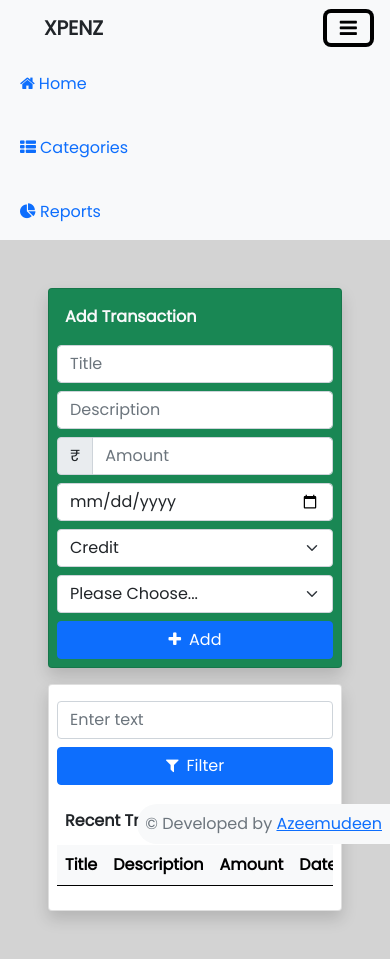
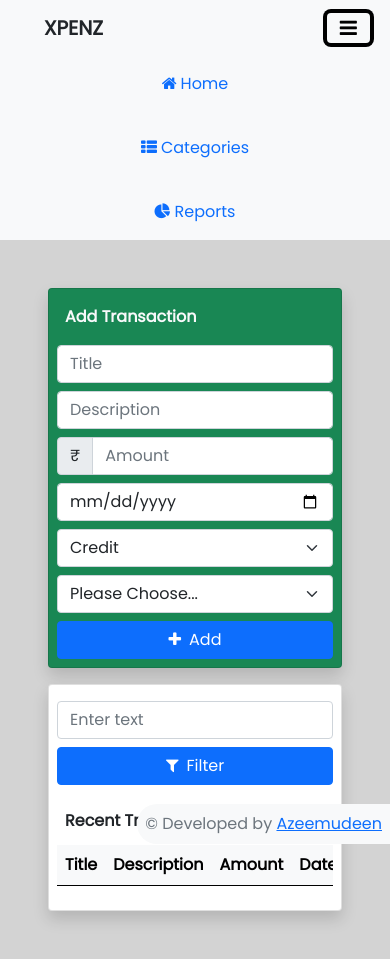
Before and after one commit to azeemudeen/scrud-simple-expense-tracker, a React (Vite) app in the folder client/: page / in a window 390 px wide. Both pictures are taken after a click on the button "Toggle navigation". Built offline with nearby package versions, Linux system fonts and the light colour scheme.

Commit message:
center nav on sm

```diff
--- a/client/src/components/navbar/NavBar.jsx
+++ b/client/src/components/navbar/NavBar.jsx
@@ -8,7 +8,7 @@ function NavBar() {
           <button className="navbar-toggler" type="button" data-bs-toggle="collapse" data-bs-target="#navbarNav" aria-controls="navbarNav" aria-expanded="false" aria-label="Toggle navigation">
             <i className="fa fa-bars" aria-hidden="true"></i>
           </button>
-          <div className="collapse navbar-collapse text-center-sm" id="navbarNav">
+          <div className="collapse navbar-collapse text-center" id="navbarNav">
             <ul className="navbar-nav gap-4">
               <li className="nav-item">
                 <NavLink className={'nav-link'} exact="true" to="/"><i className="fa fa-home pe-1" aria-hidden="true"></i>
```
